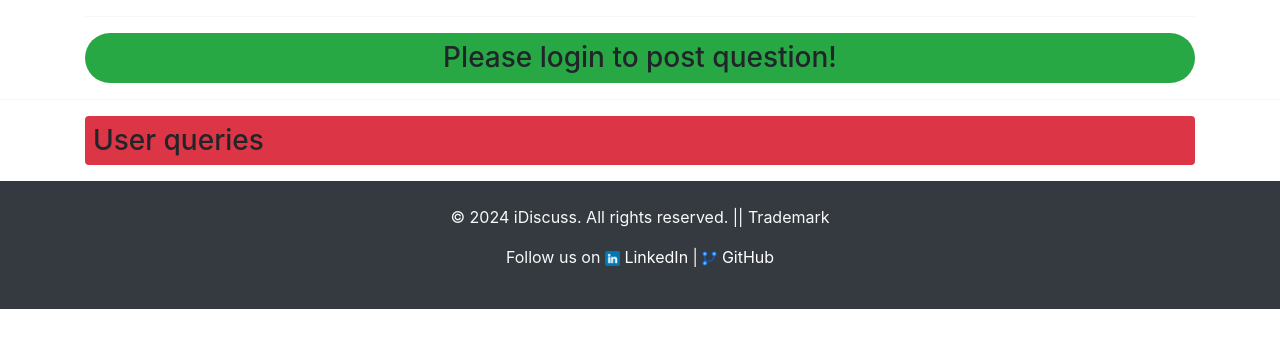
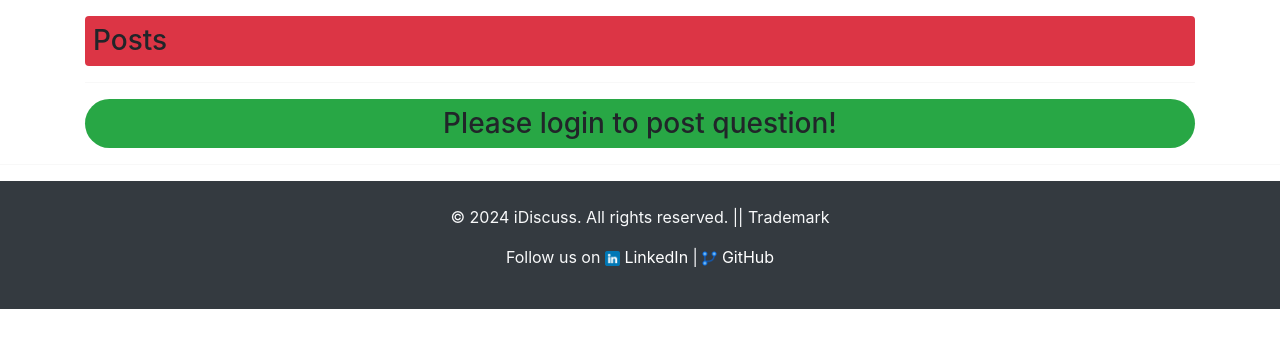
Before and after one commit to NguyenDu2309/Forum_PHP, a PHP site: page /thread_list.php in a window 1280 px wide. Shown: the part 56-404 px from the top of the page. Run offline with PHP 8.4, Linux system fonts and the light colour scheme; data that the repository does not hold is empty.

Commit message:
fix thread post

```diff
--- a/thread_list.php
+++ b/thread_list.php
@@ -138,47 +138,9 @@ if ($_SERVER['REQUEST_METHOD'] == 'POST') {
         ?>
 
 
-        <!-- here is the form form bs in which user will ask its question -->
-        <div class="container">
-                <hr>
-                <?php
-                if (isset($_SESSION['username'])) {
-                        echo '
-            <h3 class="p-2 bg-danger rounded"> Ask questions here </h3>
-<!-- we use here php self in action this mean it will post this request in the same page where the form located -- -->
-             <form class="my-3" action="' . ($_SERVER["PHP_SELF"]) . '?id=' . $_GET["id"] . '" method="POST" enctype="multipart/form-data">
-
-             <div class="mb-3">
-                        <label for="titles" class="form-label">Question title</label>
-                        <input type="text" class="form-control" placeholder="Enter your question title" id="titles" aria-describedby="emailHelp" name="title">
-                        <div id="emailHelp" class="form-text" name="title">Question title should be understable and simple-short way</div>
-                    </div>
-                    <div class="mb-3">
-                        <label for="description" class="form-label">Full explaination</label>
-                        <div class="form-floating">
-                        <textarea class="form-control"  id="floatingTextarea2" style="height: 100px" name="desc"  ></textarea>
-                        <label for="floatingTextarea2"  id="description">Explain your question in detail</label>
-                    </div>
-                    </div>
-                    <div class="mb-3">
-        <label for="thread_image" class="form-label">Upload Image (optional)</label>
-        <input type="file" class="form-control" id="thread_image" name="thread_image" accept="image/*">
-    </div>
-                    <button type="submit" class="btn btn-primary">Submit</button>
-                </form>
-                </div>
-            ';
-                } else {
-                        echo ' <h3 class = "bg-success p-2 text-center rounded-pill"> Please login to post question!  </h3>';
-                }
-
-                ?>
-        </div>
-        <hr>
-
         <!-- using media object using bs 4.5 by which we will show users queries -->
         <div class="container my-3">
-                <h3 class="p-2 my-3 bg-danger rounded"> User queries </h3>
+                <h3 class="p-2 my-3 bg-danger rounded"> Posts </h3>
 
                 <!-- now we will show thread queries using the thread table and here we are fetching it -->
                 <?php
@@ -251,6 +213,40 @@ if ($_SERVER['REQUEST_METHOD'] == 'POST') {
                 ?>
         </div>
 
+        <!-- Di chuyển form hỏi đáp xuống đây -->
+        <div class="container">
+            <hr>
+            <?php
+            if (isset($_SESSION['username'])) {
+                echo '
+                <h3 class="p-2 bg-danger rounded"> Ask questions here </h3>
+                <form class="my-3" action="' . ($_SERVER["PHP_SELF"]) . '?id=' . $_GET["id"] . '" method="POST" enctype="multipart/form-data">
+                    <div class="mb-3">
+                        <label for="titles" class="form-label">Question title</label>
+                        <input type="text" class="form-control" placeholder="Enter your question title" id="titles" aria-describedby="emailHelp" name="title">
+                        <div id="emailHelp" class="form-text" name="title">Question title should be understable and simple-short way</div>
+                    </div>
+                    <div class="mb-3">
+                        <label for="description" class="form-label">Full explaination</label>
+                        <div class="form-floating">
+                            <textarea class="form-control"  id="floatingTextarea2" style="height: 100px" name="desc"  ></textarea>
+                            <label for="floatingTextarea2"  id="description">Explain your question in detail</label>
+                        </div>
+                    </div>
+                    <div class="mb-3">
+                        <label for="thread_image" class="form-label">Upload Image (optional)</label>
+                        <input type="file" class="form-control" id="thread_image" name="thread_image" accept="image/*">
+                    </div>
+                    <button type="submit" class="btn btn-primary">Submit</button>
+                </form>
+                ';
+            } else {
+                echo ' <h3 class = "bg-success p-2 text-center rounded-pill"> Please login to post question!  </h3>';
+            }
+            ?>
+        </div>
+        <hr>
+
         <!-- Optional JavaScript; choose one of the two! -->
 
         <!-- Option 1: Bootstrap Bundle with Popper -->
```
Also changed, not shown: index.php (+0 -25 lines), threads.php (+27 -30 lines), uploads/682aabb2aa9fa4.11159268.jpg (added), uploads/682aac0a9e4930.20688533.png (added), uploads/682aac4e89abe1.30936249.jpg (added).
